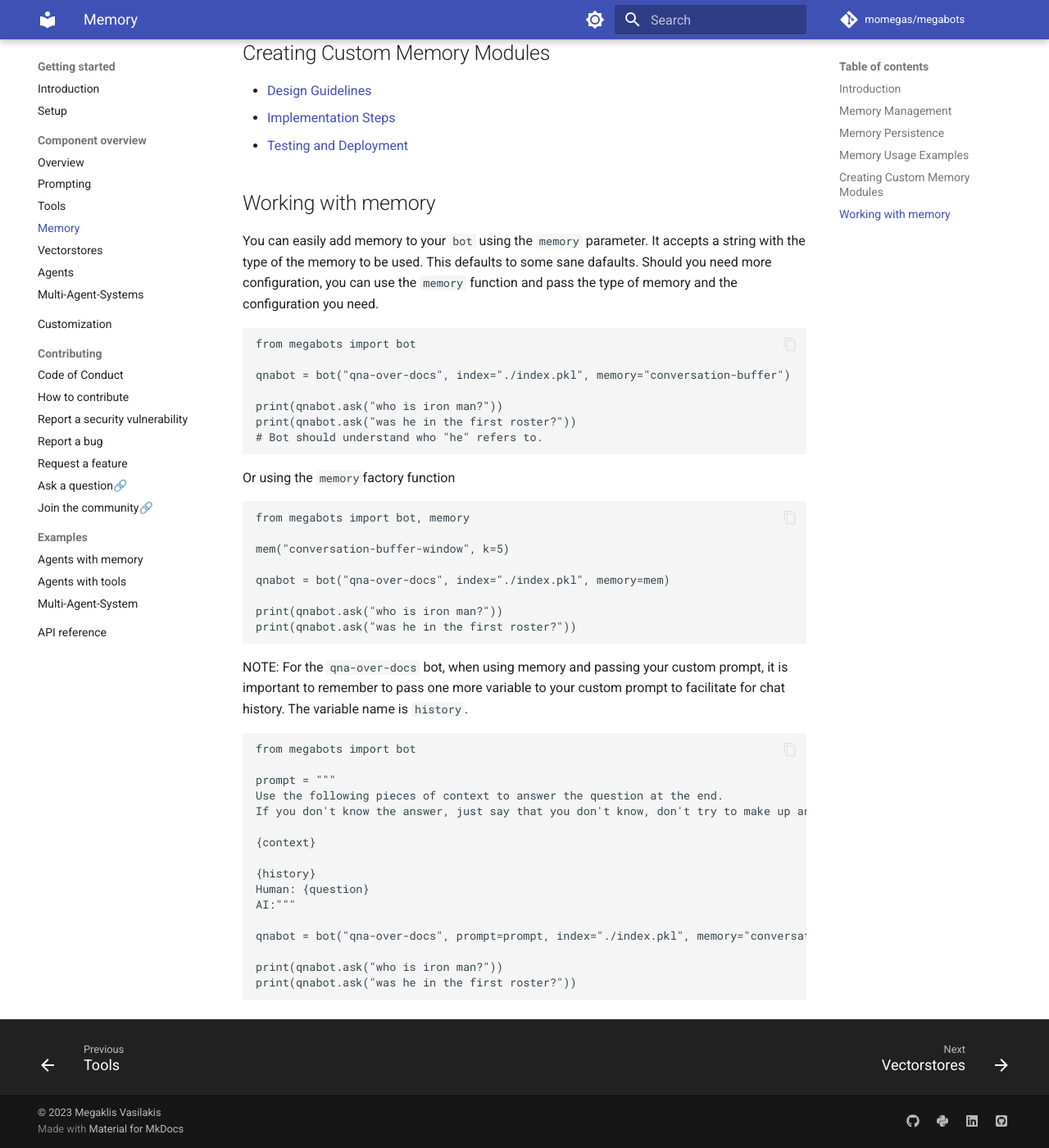
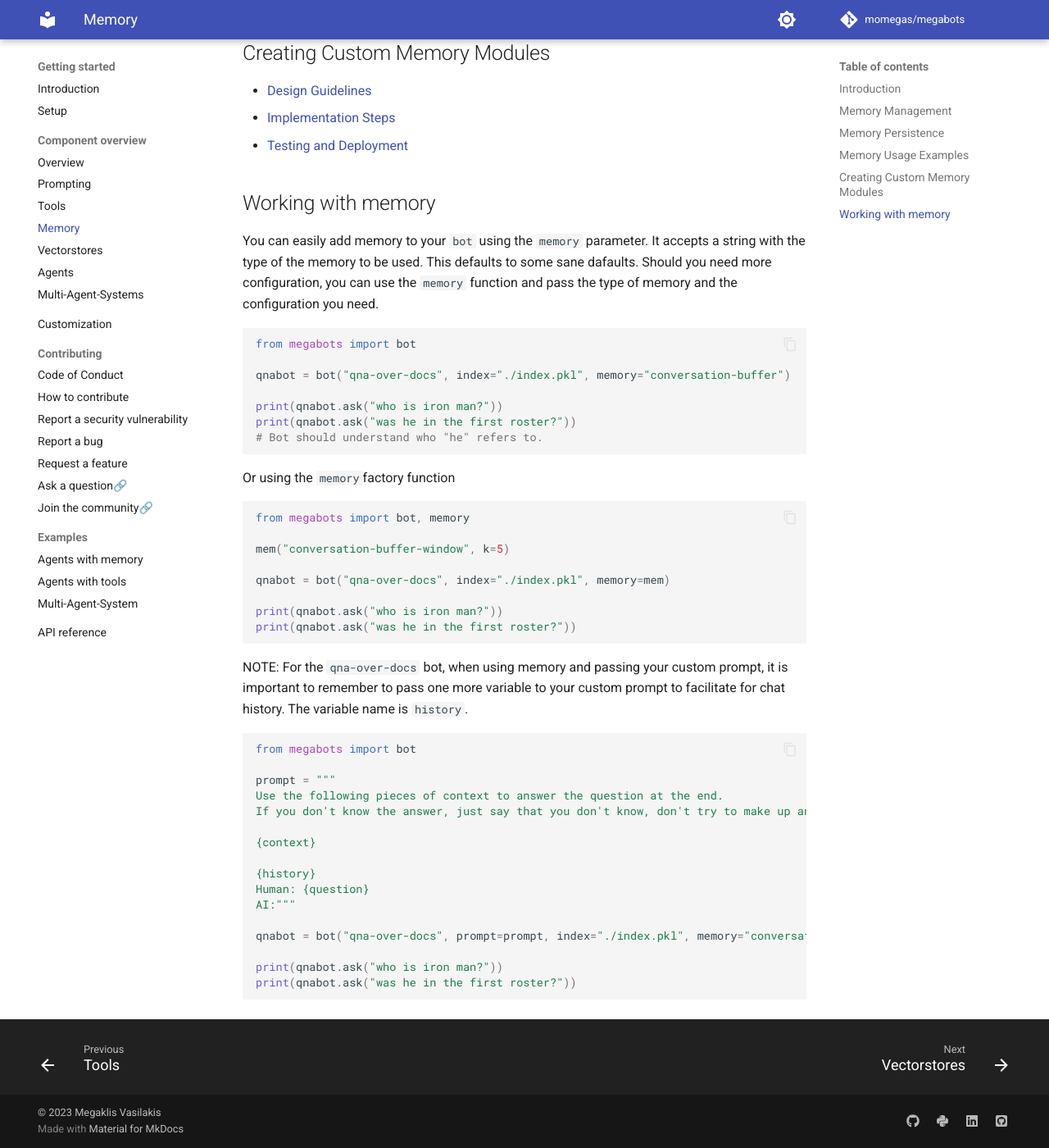
Before and after one commit to momegas/megabots, an MkDocs documentation site: the page built from docs/03-components/memory.md, in a window 1280 px wide and 1400 px high, scrolled down 1049 px. Shown: the whole window at 82% size. Built offline with MkDocs 1.6.1 and Material for MkDocs 9.7.7, drawn with Linux system fonts in a browser that asks for light colours; comment, search, counter and statistics services are not loaded; some of the changed lines change nothing that is shown.

Commit message:
+ add code highlight + plugin typeset + markdown_extensions https://squidfunk.github.io/mkdocs-material/reference/admonitions/

```diff
--- a/mkdocs.yml
+++ b/mkdocs.yml
@@ -30,12 +30,13 @@
 repo_name: momegas/megabots
 repo_url: https://github.com/momegas/megabots
 
-# Copyright
-copyright: Copyright &copy; 2023 Megaklis Vasilakis
-
 # Configuration
 theme:
   name: material
+  hightlightjs.: true
+  hljs_languages:
+    - yaml
+    - python
   features:
     - announce.dismiss
     - content.action.edit
@@ -74,13 +75,20 @@
         icon: material/brightness-4
         name: Switch to light mode
 
+# plugins
+plugins:
+  - typeset
+
+
 # Customization
 extra:
   annotate:
     json: [.s2]
-  analytics:
-    provider: google
-    property: !ENV GOOGLE_ANALYTICS_KEY
+ # analytics:
+ #   provider: google
+ #   property: !ENV GOOGLE_ANALYTICS_KEY
+  status:
+    <identifier>: <description>
   social:
     - icon: fontawesome/brands/github
       link: https://github.com/momegas/megabots
@@ -94,6 +102,12 @@
       link: https://www.linkedin.com/in/megaklis.vasilakis
     - icon: fontawesome/brands/square-github
       link: https://github.com/momegas
+
+# markdown_extensions
+markdown_extensions:
+  - admonition
+  - pymdownx.details
+  - pymdownx.superfences
 
 # Page tree
 nav:
```
